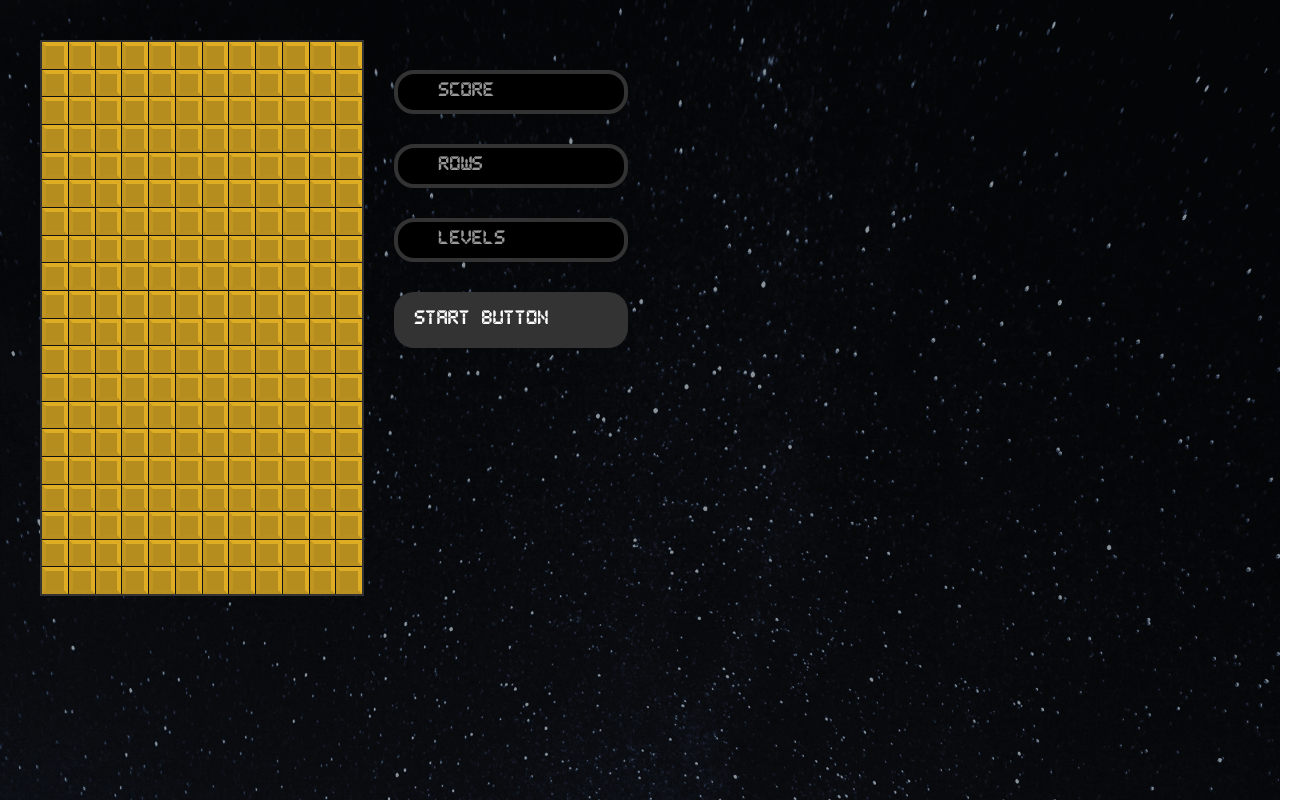
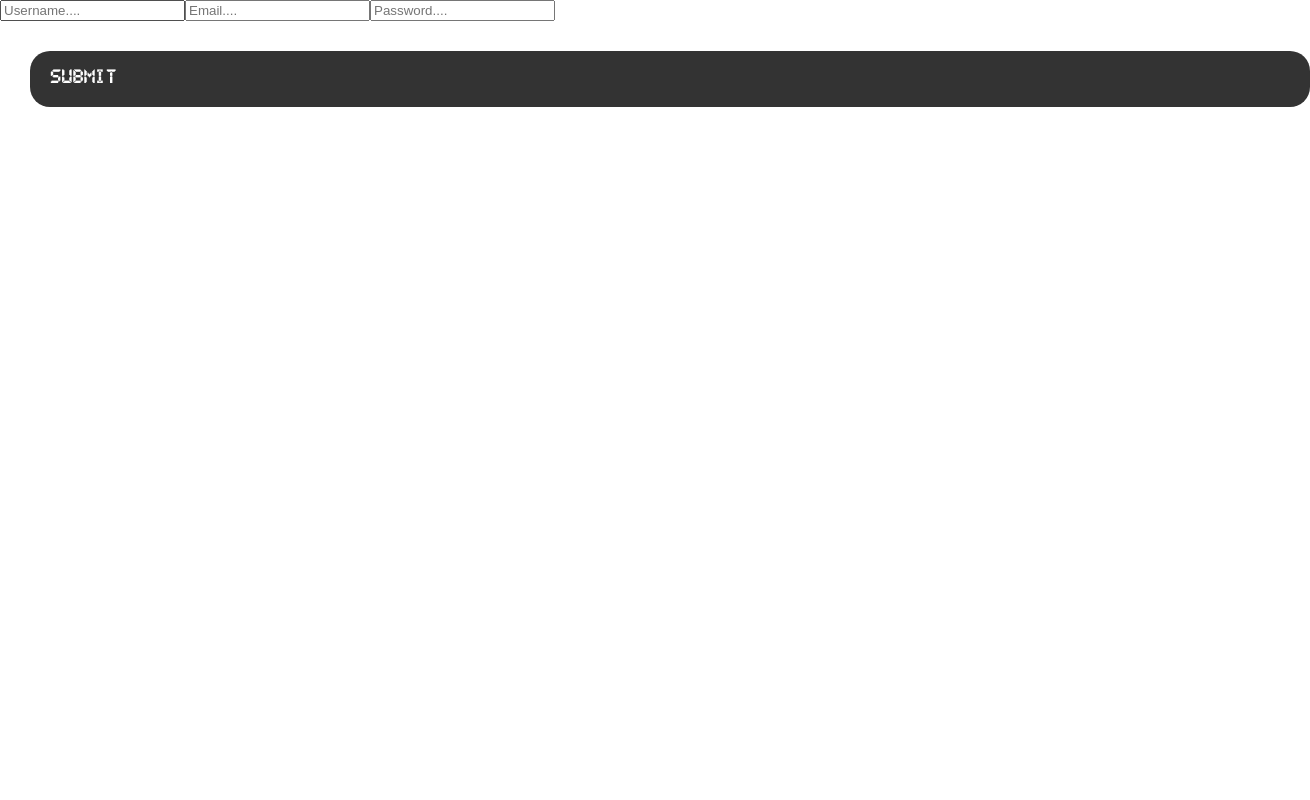
Before and after one commit to pallav-jain-au3/tetris, a React (Create React App) app in the folder client/: page /signup in a window 1280 px wide. Shown: the whole page, 1310 px wide, since content can reach past the window. Built offline with nearby package versions, Linux system fonts and the light colour scheme.

Commit message:
Add login and signup at client

```diff
--- a/client/package.json
+++ b/client/package.json
@@ -8,6 +8,7 @@
     "@testing-library/user-event": "^7.2.1",
     "react": "^16.12.0",
     "react-dom": "^16.12.0",
+    "react-router-dom": "^5.1.2",
     "react-scripts": "3.3.1",
     "styled-components": "^5.0.1"
   },
--- a/client/src/App.js
+++ b/client/src/App.js
@@ -1,10 +1,22 @@
 import React from 'react';
-import Tetris from './components/Tetris'
+import Tetris from './components/Tetris';
+import {BrowserRouter as Router, Route, Switch} from 'react-router-dom';
+import {StyledTetrisWrapper} from './components/styles/StyledTetris';
+import Login from './components/Login';
+import Signup from './components/Signup'
 
 const App = () => (
   <div className = "app">
-    <Tetris />
-  </div>
+
+   <Router>
+    <Switch>
+      <Route exact path = '/' component = {Tetris} />
+      <Route exact path = '/login' component = {Login} />
+      <Route exact path = '/signup' component = {Signup} />
+    </Switch>
+   </Router>
+
+   </div>
 )
 
 export default App;
--- /dev/null
+++ b/client/src/components/Login.js
@@ -0,0 +1,30 @@
+import React, {useState} from 'react';
+import StartButton from './StartButton'
+
+export default function Login() {
+    const initialState = {
+        username :'',
+        password : ''
+    }
+
+    const handleChange = (e) => {
+        let {name,value} = e.target;
+
+        setInput({...input, [name] : value})
+    }
+
+    const handleSubmit = (e) => {
+        e.preventDefault();
+        console.log(input)
+        setInput(initialState)
+    }
+
+   const [input, setInput] = useState(initialState)
+    return (
+        <form onSubmit = {handleSubmit}>
+            <input name = "username" value = {input.username} onChange = {handleChange}  placeholder = "Username...."/>
+            <input name = "password" value = {input.password} onChange = {handleChange}  placeholder = "Password...."/>
+            <StartButton callback = {handleSubmit}>Login</StartButton>
+        </form>
+    )
+}
--- /dev/null
+++ b/client/src/components/Signup.js
@@ -0,0 +1,32 @@
+import React, {useState} from 'react';
+import StartButton from './StartButton'
+
+export default function Signup() {
+    const initialState = {
+        username :'',
+        email:'',
+        password : ''
+    }
+
+    const handleChange = (e) => {
+        let {name,value} = e.target;
+
+        setInput({...input, [name] : value})
+    }
+
+    const handleSubmit = (e) => {
+        e.preventDefault();
+        console.log(input)
+        setInput(initialState)
+    }
+
+   const [input, setInput] = useState(initialState)
+    return (
+        <form onSubmit = {handleSubmit}>
+            <input name = "username" value = {input.username} onChange = {handleChange}  placeholder = "Username...."/>
+            <input name = "email" value = {input.email} onChange = {handleChange}  placeholder = "Email...."/>
+            <input name = "password" value = {input.password} onChange = {handleChange}  placeholder = "Password...."/>
+            <StartButton callback = {handleSubmit}>Submit</StartButton>
+        </form>
+    )
+}
--- a/client/src/components/StartButton.js
+++ b/client/src/components/StartButton.js
@@ -1,9 +1,9 @@
 import React from 'react';
 import {StyledStartButton} from './styles/StyledStartButton'
 
-const StartButton = ({callback}) => (
+const StartButton = ({callback, children}) => (
     <StyledStartButton onClick = {callback}>
-        Start Button
+        {children}
     </StyledStartButton>
 )
 
--- a/client/src/components/Tetris.js
+++ b/client/src/components/Tetris.js
@@ -3,11 +3,11 @@ import StartButton from './StartButton';
 import Stage from './Stage';
 import Display from './Display'
 import {createStage} from '../gameHelpers';
-import {StyledTetrisWrapper, StyledTetris} from './styles/StyledTetris'
+import {StyledTetris} from './styles/StyledTetris'
 const Tetris = () => {
 
     return (
-            <StyledTetrisWrapper>
+
                 <StyledTetris>
                     <Stage stage = {createStage()}/>
                     <aside>
@@ -16,10 +16,10 @@ const Tetris = () => {
                             <Display text = "Rows" />
                             <Display text = "Levels" />
                         </div>
-                        <StartButton />
+                        <StartButton>Start Button</StartButton>
                     </aside>
                 </StyledTetris>
-            </StyledTetrisWrapper>
+
 
     )
 }
```
Also changed, not shown: 1 other file (tests, documents, lock files or other folders).
